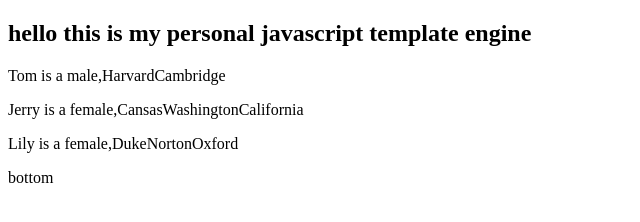
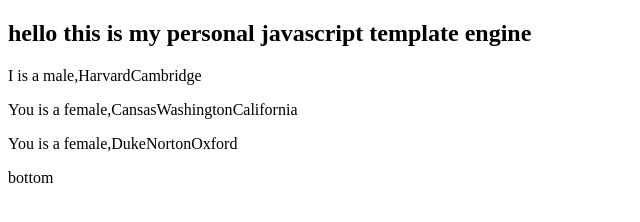
Before and after one commit to iniaks/ekko, a plain HTML site: page test/test.html in a window 1280 px wide. Shown: the full height of the page, 0-640 px from the left. Drawn offline with Linux system fonts and the light colour scheme.

Commit message:
实现逻辑语句赋值

```diff
--- a/src/ekko.js
+++ b/src/ekko.js
@@ -19,6 +19,8 @@
 	var EXP_FOR      = /^@for*\s\((.+?)\)(.+?)@$/g;
 	//判断模板类型
 	var EXP_CATEGORY = /(~if|@for)(.*)?(~|@)/;
+
+	var _data;
 
 
 
@@ -46,19 +48,23 @@
 	}
 
 	var ITEM_EXP = '';
+	var KEY_WORD = [];
 	//对循环摸吧的渲染
 	function forlogic(content, data) {
 		return content.replace(EXP_FOR, function(source, loop, repeatItem) {
 			//提取item关键字
-			ITEM_EXP = new RegExp(loop.split('in')[0].replace(EXP_TRIM,''), 'g');
+			KEY_WORD.push( loop.split('in')[0].replace(EXP_TRIM,'') );
+			ITEM_EXP = new RegExp(KEY_WORD.join('|'), 'g');
 
 			var loop_data = loop.split('in')[1].replace(EXP_TRIM,'');
 
 			//构建循环来重复模板
 			var repeat = function(array_data) {
 				var _temp_result = [];
+
 				//依据数据依次渲染模板
 				for ( var prop in array_data ) {
+
 					_temp_result.push( renderAsOrder(repeatItem.replace(EXP_TRIM, ''), array_data[prop]) )
 				}
 
@@ -108,17 +114,18 @@
 	//对无逻辑模板的渲染
 	function plaintxt(content, data) {
 		//匹配变量内容，通过属性访问数据源
-		var _transfer = content.replace( EXP_VARIABLE, function(source, prop, leftContent) {
+		var _transfer = content.replace( EXP_VARIABLE, function(source, prop) {
 			//去除属性值的空格
 			var _temp   = prop.replace(EXP_TRIM, '');
 
-			return getValue(data, _temp);
+			return new Function( 'return(' + _temp.replace(ITEM_EXP, 'this') + ')').apply(data);//getValue(data, _temp);
 		})
 
 		return _transfer;
 	}
 
 	function getValue(bind_data,properties) {
+
 
 		var _prop = properties.split('.');
 
@@ -128,7 +135,8 @@
 			_result = ( _result[ _prop[i] ] )? _result[ _prop[i]] : _result ;
 		}
 
-		return _result
+
+		return _result;
 	}
 
 	var render = function(dom, template, data) {
--- a/test/test.html
+++ b/test/test.html
@@ -68,7 +68,7 @@
 		<h2>hello this is my personal javascript template engine</h2>
 
 		@for ( item in sequence )
-			<p>{{ item.name }} is a {{ item.gender }},
+			<p>{{ (item.name == 'Tom') ? 'I' : 'You' }} is a {{ item.gender }},
 				@for ( school in item.profile.school )
 				<span>{{ school }}</span>
 				@
```
